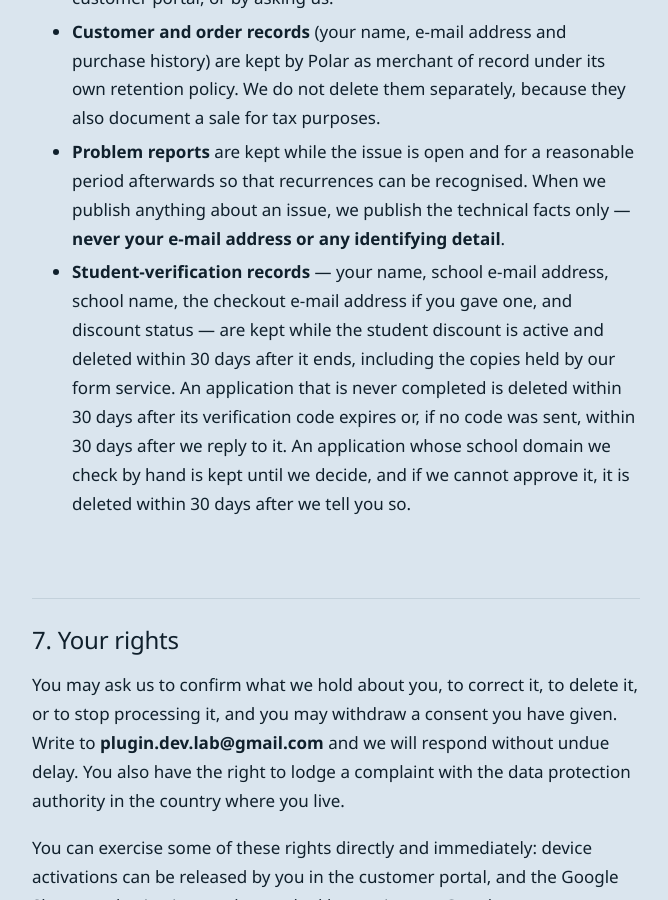
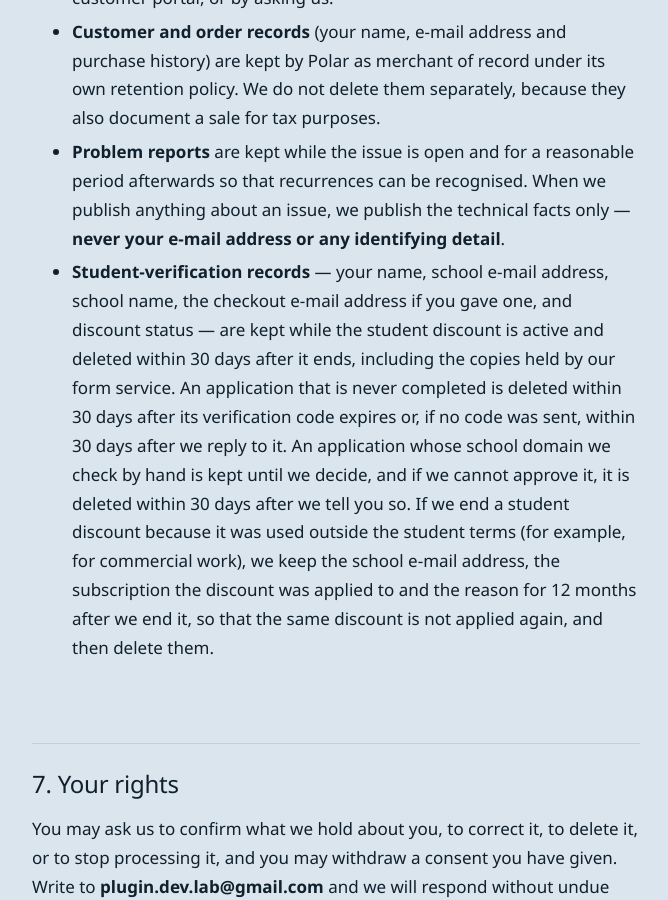
Before and after one commit to plugindevlab/plugindevlab.github.io, a Jekyll site: the page built from privacy/index.md, in a window 1280 px wide and 900 px high, scrolled down 4059 px. Shown: the whole window, without its empty margins (40-708 px from the left). Built offline with Jekyll 4.4.1, drawn with Linux system fonts in a browser that asks for light colours; some of the changed text lies outside the part shown.

Commit message:
Site: privacy policy 1.2 — retention when a student discount is ended for breach of terms

```diff
--- a/privacy/index.md
+++ b/privacy/index.md
@@ -126,7 +126,10 @@
   An application that is never completed is deleted within 30 days after its verification code
   expires or, if no code was sent, within 30 days after we reply to it. An application whose
   school domain we check by hand is kept until we decide, and if we cannot approve it, it is
-  deleted within 30 days after we tell you so.
+  deleted within 30 days after we tell you so. If we end a student discount because it was used
+  outside the student terms (for example, for commercial work), we keep the school e-mail address,
+  the subscription the discount was applied to and the reason for 12 months after we end it, so
+  that the same discount is not applied again, and then delete them.
 
 ## 7. Your rights
 
```
Also changed, not shown: other parts of privacy/index.md (+1 -1 lines).
